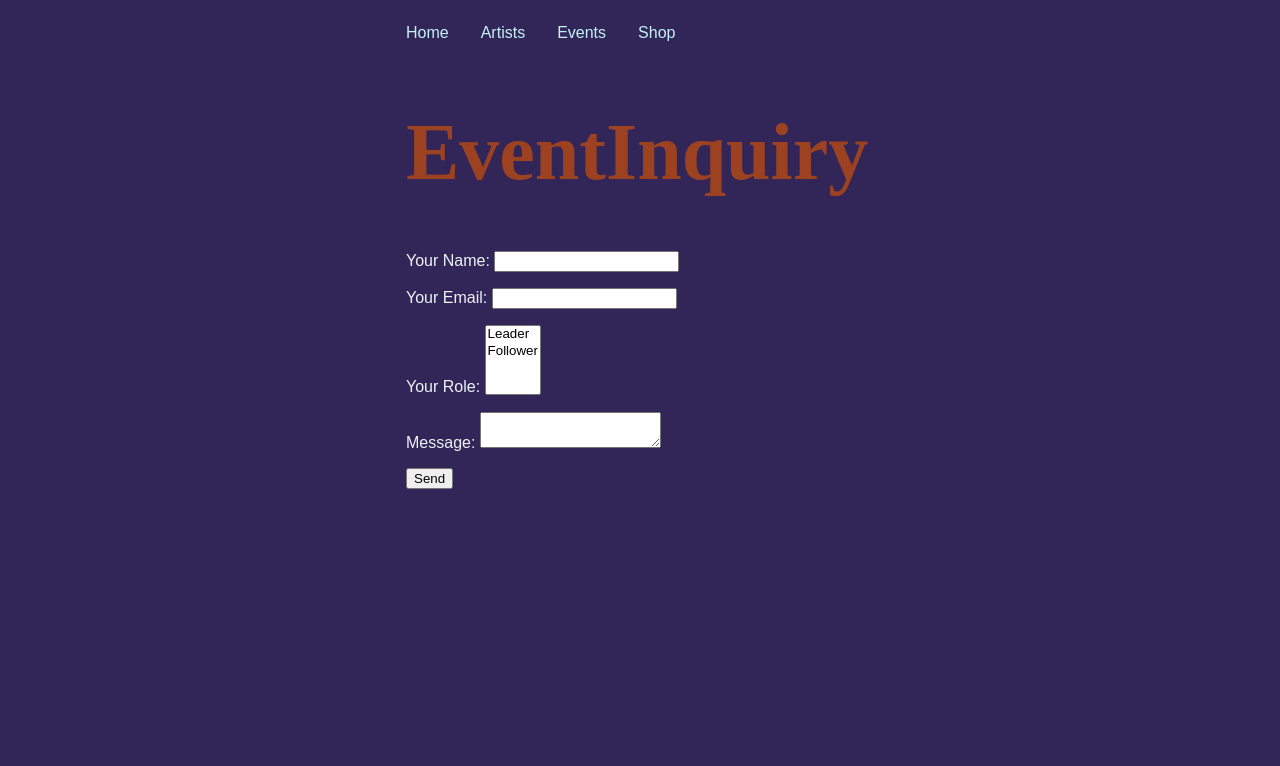
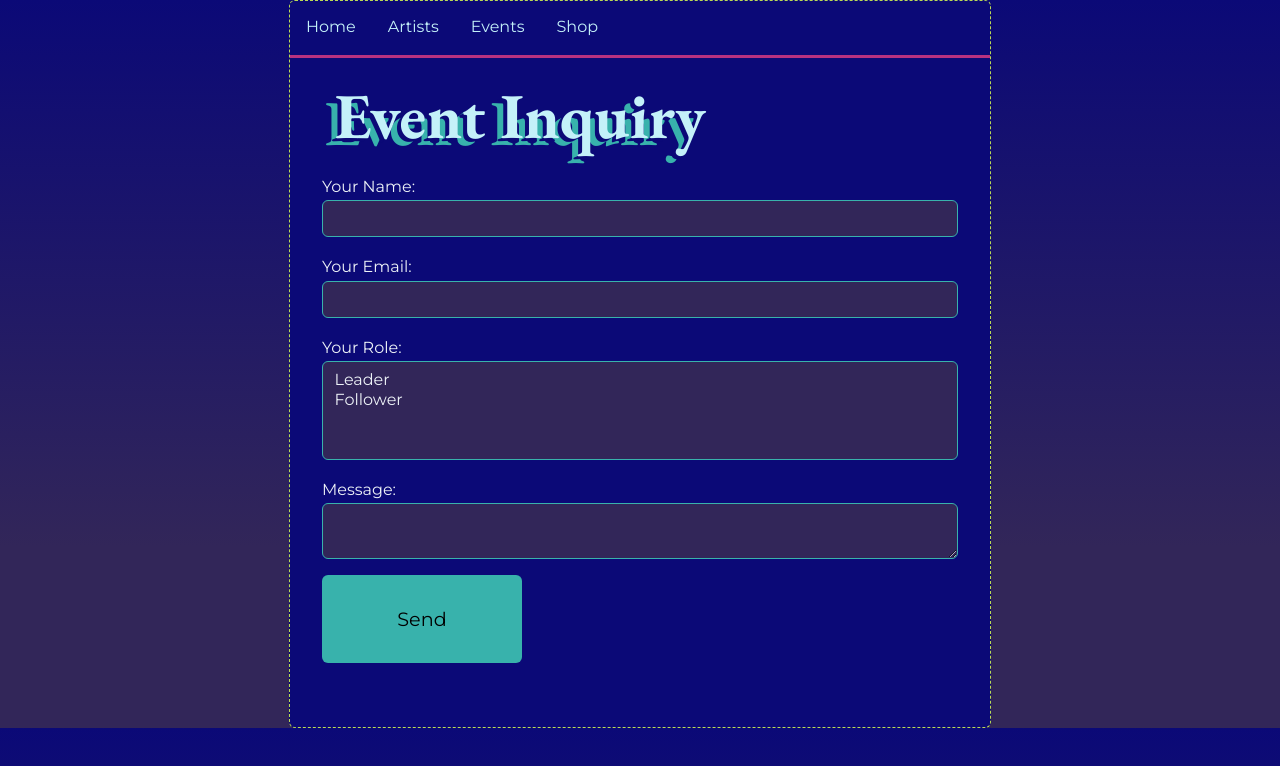
Before and after one commit to michelle-currier/gatsby01, a Gatsby site: page /event/eventForm in a window 1280 px wide. Built offline with nearby package versions, Linux system fonts and the light colour scheme; Gatsby itself is replaced by a stand-in of ours.

Commit message:
updates to the styles

```diff
--- a/src/components/layout.module.scss
+++ b/src/components/layout.module.scss
@@ -1,5 +1,5 @@
-// @import url('https://fonts.googleapis.com/css2?family=EB+Garamond:ital,wght@0,400..800;1,400..800&display=swap');
-// @import url('https://fonts.googleapis.com/css2?family=Montserrat:ital,wght@0,100..900;1,100..900&display=swap');
+@import url('https://fonts.googleapis.com/css2?family=EB+Garamond:ital,wght@0,400..800;1,400..800&display=swap');
+@import url('https://fonts.googleapis.com/css2?family=Montserrat:ital,wght@0,100..900;1,100..900&display=swap');
 
 $font-stack: 'EB Garamond';
 $font-stack2: 'Montserrat', sans-serif;
@@ -9,62 +9,147 @@ $green: #276749;
 $teal: #38B2AC;
 $pink: #B83280;
 $purple: #322659;
+$indigo: #0B0977;
 $orange: #9C4221;
 $ltorange: #F6AD55;
 $ltcyan: #C4F1F9;
 $ltgray: #EDF2F7;
+
+$transition: all .5s ease-out;
+// html {
+//     height: 100%;
+//     display: flex;
+//     margin: 0;
+//     padding: 0;
+// }
 body {
   font: 100% $font-stack2;
   background: $purple;
+  background: linear-gradient(180deg, $indigo 0%, $purple 75%);
   color: $ltgray;
+  height: 100%;
+  margin: 0;
+  padding: 0;
 }
 
 h1, h2, h3, h4 {
     font-family: $font-stack;
+    margin-top: 0;
+    margin-bottom: 1.5rem;
 }
 h1 {
-    font-size: 5rem;
+    font-size: 4rem;
     color: $orange;
+}
+main > h1 {
+  background: $indigo;
+  color: $ltcyan;
+  text-shadow: -4px 3px 0 $indigo, -10px 7px $teal ;
+  margin: 0px 0px 0px .8rem;
+
 }
 h2 {
     font-size: 3rem;
+    color: $ltorange;
 }
 h3 {
     font-size: 2.25rem;
-    color: $teal;
+    color: $green;
 }
-
+p {
+    line-height: 1.7rem;
+}
 nav {
+    border-bottom: 3px solid $pink;
     ul {
         list-style-type: none;
         display: flex;
-
         padding-left: 0;
+        margin: .5rem 0;
         li {
             margin: .5rem 1rem .7rem 1rem;
             a {
                 color: $ltcyan;
                 text-decoration: none;
+                transition: $transition;
                 &:hover {
                     color: $teal;
                     font-weight: bold;
+                    margin-left: -5px;
                 }
             }
         }
-
     }
 }
 .container {
     margin: auto;
-    max-width: 500px;
-    font-family: sans-serif;
-  }
+    max-width: 700px;
+    font-family: $font-stack2;
+    border: 1px dashed #bada55;
+    border-radius: 6px;
+    background: $indigo;
+    padding-bottom: 2rem;
+}
 main {
     margin: 0 1rem;
+    padding: 1rem;
+    height: 100%;
 }
 hr {
     margin: 2rem 0 2rem 0;
-
     border: 6px solid $teal;
     border-radius: 6px;
 }
+a {
+    color: $teal;
+    transition: $transition;
+}
+form {
+    p {
+        display: flex;
+        flex-direction: column;
+    }
+    input, textarea, select {
+        padding: .5rem .6rem;
+        border-radius: 6px;
+        font-size: 1rem;
+        font-family: $font-stack2;
+        background: $purple;
+        color: $ltgray;
+        border: 1px solid $teal;
+    }
+    button[type=submit] {
+        background: $teal;
+        padding: 2rem 4rem;
+        border-radius: 6px;
+        font-size: 1.2rem;
+        border: 0px solid transparent;
+        max-width: 200px;
+        font-family: $font-stack2;
+        &:hover {
+            transition: $transition;
+            background-color: $pink;
+            color: $ltgray;
+        }
+    }
+}
+p > ul {
+    margin-left: -1rem;
+}
+a.big {
+    background: $teal;
+    color: $ltcyan;
+    border-radius: 6px;
+    padding: 1rem 3rem;
+    margin: 3rem 0;
+    // display: flex;
+    // flex-direction: column;
+
+    box-sizing: border-box;
+    text-decoration: none;
+    &:hover {
+        transition: $transition;
+        background-color: $pink;
+        color: $ltgray;
+    }
+}
--- a/src/pages/artist/artist.js
+++ b/src/pages/artist/artist.js
@@ -5,7 +5,7 @@ const ArtistPage = ()  => {
     return (
         <Layout pageTitle="Artist">
             <h2>Vend with us!</h2>
-            <p>What we look for in an application:</p>
+            <p>What we look for in an application:
             <ul>
                 <li>Originality: We’re always looking for products or collections that stand out and will attract shoppers.</li>
                 <li>Quality: We’re sticklers when it comes to crafts(person)ship.</li>
@@ -13,7 +13,7 @@ const ArtistPage = ()  => {
                 <li>Branding: We look for a cohesive brand experience—from your online communications to your IRL display. That means no unfinished websites, blurry photos or confusing branding.</li>
                 <li>Social presence: Speaking of your online presence, we prioritize brands with an active Instagram presence.</li>
             </ul>
-
+            </p>
 
 <p>Want to learn more?  Check out the <Link to="faqs">FAQ.</Link></p>
 
--- a/src/pages/event/event.js
+++ b/src/pages/event/event.js
@@ -1,11 +1,14 @@
 import React from "react"
 import Layout from '../../components/layout'
 import { Link } from 'gatsby'
+import { big } from '../../components/layout.module.scss'
+
 const EventPage = ()  => {
     return (
         <Layout pageTitle="Events">
             <h3>Let's make your next event special.</h3>
-<Link to="../eventForm">Make a inquiry!</Link>
+
+            <Link to="../eventForm" className={big}>Make a inquiry!</Link>
         </Layout>
     )
 }
--- a/src/pages/event/eventForm.js
+++ b/src/pages/event/eventForm.js
@@ -3,22 +3,22 @@ import Layout from '../../components/layout'
 export const Head = () => <title>Event Inquiry</title>
 export default function EventForm() {
     return (
-        <Layout pageTitle="EventInquiry">
+        <Layout pageTitle="Event Inquiry">
             <form name="contact" method="POST" data-netlify="true">
             <p>
-                <label>Your Name: <input type="text" name="name" /></label>
+                <label>Your Name:</label> <input type="text" name="name" />
             </p>
             <p>
-                <label>Your Email: <input type="email" name="email" /></label>
+                <label>Your Email:</label> <input type="email" name="email" />
             </p>
             <p>
-                <label>Your Role: <select name="role[]" multiple>
+                <label>Your Role:</label> <select name="role[]" multiple>
                 <option value="leader">Leader</option>
                 <option value="follower">Follower</option>
-                </select></label>
+                </select>
             </p>
             <p>
-                <label>Message: <textarea name="message"></textarea></label>
+                <label>Message:</label> <textarea name="message"></textarea>
             </p>
             <p>
                 <button type="submit">Send</button>
```
Also changed, not shown: README.md.
